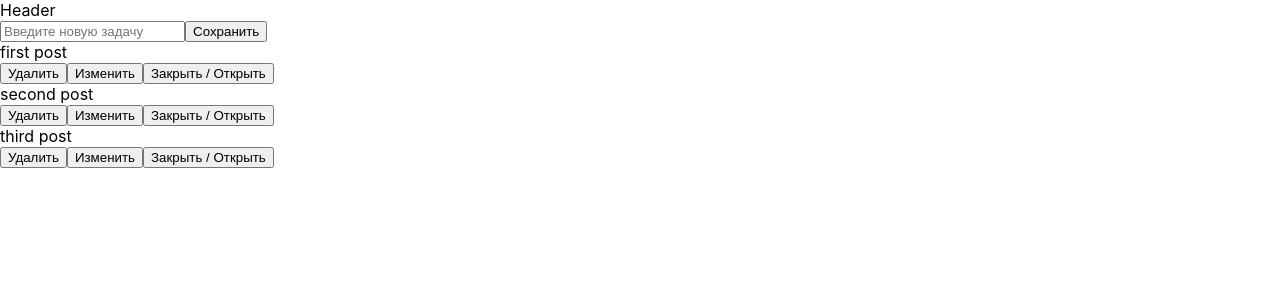
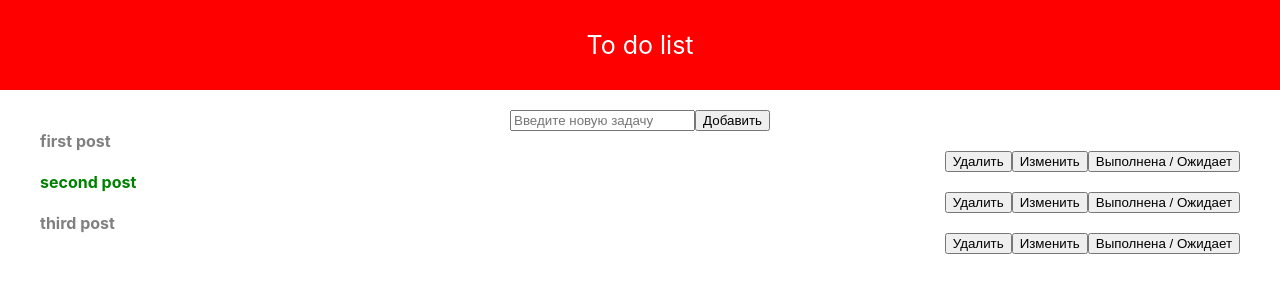
Before and after one commit to IvanDegN/TodoList, a React (Create React App) app: page / in a window 1280 px wide. Shown: the top 300 px of the page. Built offline with nearby package versions, Linux system fonts and the light colour scheme.

Commit message:
Добавлены стили

```diff
--- a/src/App.js
+++ b/src/App.js
@@ -33,7 +33,7 @@ const App = () => {
 
 
   return (
-    <div>
+    <div className={'App'}>
       <Header/> {/* подключение компонента Header */}
         <AddToDo setTodo={setTodo} todo={todo}/>  {/* подключение компонета AddToDo */}
         <ToDoList todo={todo} setTodo={setTodo}/>  {/* подключение компонета ToDoList */}
--- a/src/components/AddToDo/AddToDo.jsx
+++ b/src/components/AddToDo/AddToDo.jsx
@@ -1,4 +1,5 @@
 import {useState} from "react";
+import style from '../style/AddToDo.module.css'
 
 const AddToDo = ({setTodo, todo}) =>
 {
@@ -25,8 +26,8 @@ const AddToDo = ({setTodo, todo}) =>
 
     return (
         <div>
-            <input placeholder={"Введите новую задачу"} value={value} onChange={ (e)=>setValue(e.target.value) }/>
-            <button onClick={SaveList}>Сохранить</button>
+            <input className={style.inpt} placeholder={"Введите новую задачу"} value={value} onChange={ (e)=>setValue(e.target.value) }/>
+            <button onClick={SaveList}>Добавить</button>
         </div>
     )
 }
--- a/src/components/Header/Header.jsx
+++ b/src/components/Header/Header.jsx
@@ -1,8 +1,10 @@
+
+import style from '../style/Header.module.css'
 
 const Header = () =>
 {
     return (
-        <div>Header</div>
+        <div className={style.header}>To do list</div>
     )
 }
 
--- a/src/components/ToDoList/ToDoList.jsx
+++ b/src/components/ToDoList/ToDoList.jsx
@@ -1,4 +1,6 @@
 import {useState} from "react";
+import style from '../style/ToDoList.module.css'
+
 
 const ToDoList = ({setTodo, todo}) =>
 {
@@ -51,7 +53,7 @@ const ToDoList = ({setTodo, todo}) =>
                         <input onChange={(e)=>setValue(e.target.value)} value={value}/>
                     </div>
                     :
-                    <div>{item.title}</div>
+                    <div className={ !item.isClosed ? style.closed : style.text}>{item.title}</div>
 
             }
 
@@ -61,10 +63,10 @@ const ToDoList = ({setTodo, todo}) =>
                         <button onClick={ ()=> ChangeText(item.id)}>Сохранить</button>
                     </div>
                     :
-                    <div>
-                        <button onClick={ ()=>deleteTodo(item.id) }>Удалить</button>
-                        <button onClick={ ()=>EditTodo(item.id, item.title) }>Изменить</button>
-                        <button onClick={ ()=>ChangeStatusTodo(item.id)}>Закрыть / Открыть</button>
+                    <div className={style.buttons}>
+                        <button className={item}   onClick={ ()=>deleteTodo(item.id) }>Удалить</button>
+                        <button className={item}  onClick={ ()=>EditTodo(item.id, item.title) }>Изменить</button>
+                        <button className={item}  onClick={ ()=>ChangeStatusTodo(item.id)}>Выполнена / Ожидает</button>
                     </div>
             }
 
--- /dev/null
+++ b/src/components/style/AddToDo.module.css
@@ -0,0 +1,4 @@
+.inpt
+{
+    margin-top: 20px;
+}
--- /dev/null
+++ b/src/components/style/Header.module.css
@@ -0,0 +1,11 @@
+
+.header
+{
+    height: 60px;
+    font-size: 25px;
+    color: white;
+    display: flex;
+    justify-content: center;
+    background-color: red;
+    padding-top: 30px;
+}
--- /dev/null
+++ b/src/components/style/ToDoList.module.css
@@ -0,0 +1,31 @@
+
+.text
+{
+   display: flex;
+    justify-content: flex-start;
+    margin-left: 40px;
+    color: gray;
+    font-weight: bold;
+}
+
+.closed
+{
+    color: green;
+    display: flex;
+    justify-content: flex-start;
+    margin-left: 40px;
+    font-weight: bold;
+}
+
+.buttons
+{
+    display: flex;
+    justify-content: flex-end;
+    margin-right:  40px;
+
+}
+
+.item
+{
+    padding-left: 10px;
+}
```
